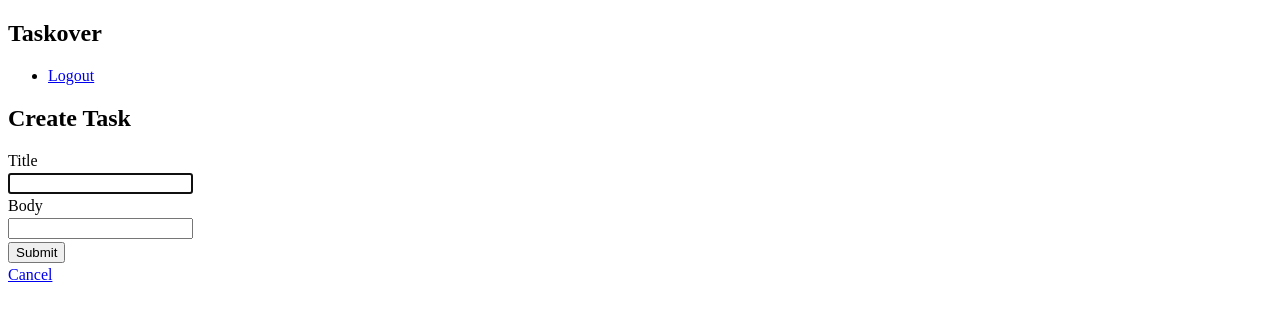
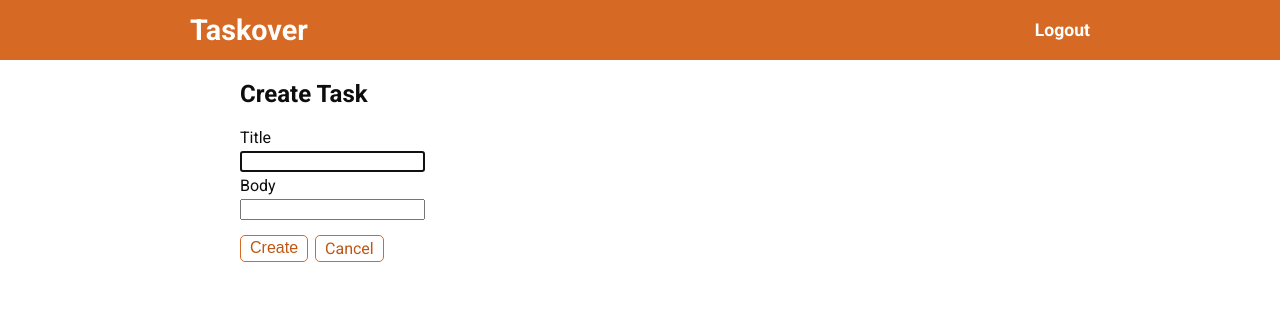
Before and after one commit to angelofallars/taskover, a Flask app: page /create in a window 1280 px wide. Shown: the top 321 px of the page. Run offline with Flask 2, Linux system fonts and the light colour scheme; the visitor is signed in with stand-in values (Sample User, id 1); data comes from the database, SQL or seed files in the repository; some libraries are stand-ins or nearby versions.

Commit message:
feat: add basic styling

```diff
--- a/taskover/routes.py
+++ b/taskover/routes.py
@@ -44,7 +44,7 @@ def index():
     else:
         tasks = {}
 
-    return render_template("index.html", tasks=tasks)
+    return render_template("index.html", tasks=tasks, css="index.css")
 
 
 @bp.route("/create", methods=("GET", "POST"))
--- a/taskover/static/css/styles.css
+++ b/taskover/static/css/styles.css
@@ -1,10 +1,105 @@
-form {
+@import url("https://fonts.googleapis.com/css2?family=Roboto:wght@400;500;700&display=swap");
+html, body {
+  margin: 0;
+  padding: 0;
+  font-family: "Roboto", sans-serif;
+}
+
+body {
+  min-width: 100%;
+  min-height: 100%;
+}
+
+a {
+  text-decoration: none;
+  color: #BF5612;
+}
+
+a:hover {
+  text-decoration: underline;
+}
+
+#container {
+  display: flex;
+  flex-direction: column;
+  align-items: center;
+  width: 100%;
+  height: 100%;
+  background-color: #FFFFFF;
+  color: #0D0D0D;
+}
+
+.nav {
+  width: 100%;
+  display: flex;
+  justify-content: center;
+  min-height: 60px;
+  color: #FFFFFF;
+  background-color: #D66A25;
+  font-weight: 700;
+}
+.nav__title {
+  font-size: 1.8em;
+}
+.nav__content {
+  width: 100%;
+  max-width: 900px;
+  display: flex;
+  justify-content: space-between;
+  align-items: center;
+  padding: 0 20px;
+}
+.nav__links {
+  font-size: 1.1em;
+  list-style-type: none;
+  display: flex;
+  gap: 12px;
+}
+.nav a {
+  color: #FFFFFF;
+}
+
+.content {
+  display: flex;
+  flex-direction: column;
+  max-width: 800px;
+  width: 95%;
+}
+
+.form {
   display: flex;
   flex-direction: column;
   align-items: flex-start;
-  gap: 3px;
+  gap: 15px;
+}
+.form__fields {
+  display: flex;
+  flex-direction: column;
+  gap: 4px;
+}
+.form__submission {
+  display: flex;
+  flex-direction: row;
+  gap: 7px;
+}
+.form__submission input, .form__submission a {
+  color: #BF5612;
+  background-color: transparent;
+  border: 1px solid #D66A25;
+  padding: 3px 9px;
+  border-radius: 5px;
+  font-size: 1em;
+  font-weight: 400;
+}
+.form__submission input:hover, .form__submission a:hover {
+  background-color: #D66A25;
+  color: #FFFFFF;
+  text-decoration: none;
 }
 
 .flash {
-  color: red;
+  color: #BF2212;
+  margin: 10px 0;
 }
+
+/*# sourceMappingURL=styles.css.map */
--- /dev/null
+++ b/taskover/static/sass/_base.scss
@@ -0,0 +1,114 @@
+@use 'color';
+
+@import url('https://fonts.googleapis.com/css2?family=Roboto:wght@400;500;700&display=swap');
+
+html, body {
+  margin: 0;
+  padding: 0;
+  font-family: "Roboto", sans-serif;
+}
+
+body {
+  min-width: 100%;
+  min-height: 100%;
+}
+
+a {
+  text-decoration: none;
+  color: color.$primary--dark;
+}
+
+a:hover {
+  text-decoration: underline;
+}
+
+#container {
+  display: flex;
+  flex-direction: column;
+  align-items: center;
+  width: 100%;
+  height: 100%;
+  background-color: color.$bg;
+  color: color.$fg;
+}
+
+.nav {
+  width: 100%;
+  display: flex;
+  justify-content: center;
+  min-height: 60px;
+  color: color.$bg;
+  background-color: color.$primary;
+  font-weight: 700;
+
+  &__title {
+    font-size: 1.8em;
+  }
+
+  &__content {
+    width: 100%;
+    max-width: 900px;
+    display: flex;
+    justify-content: space-between;
+    align-items: center;
+    padding: 0 20px;
+  }
+
+  &__links {
+    font-size: 1.1em;
+    list-style-type: none;
+    display: flex;
+    gap: 12px;
+  }
+
+  a {
+    color: color.$bg;
+  }
+}
+
+.content {
+  display: flex;
+  flex-direction: column;
+  max-width: 800px;
+  width: 95%;
+}
+
+.form {
+  display: flex;
+  flex-direction: column;
+  align-items: flex-start;
+  gap: 15px;
+
+  &__fields {
+    display: flex;
+    flex-direction: column;
+    gap: 4px;
+  }
+
+  &__submission {
+    display: flex;
+    flex-direction: row;
+    gap: 7px;
+
+    input, a {
+      color: color.$primary--dark;
+      background-color: transparent;
+      border: 1px solid color.$primary;
+      padding: 3px 9px;
+      border-radius: 5px;
+      font-size: 1em;
+      font-weight: 400;
+
+      &:hover {
+        background-color: color.$primary;
+        color: color.$bg;
+        text-decoration: none;
+      }
+    }
+  }
+}
+
+.flash {
+  color: color.$red;
+  margin: 10px 0;
+}
--- /dev/null
+++ b/taskover/static/sass/_color.scss
@@ -0,0 +1,6 @@
+$bg: #FFFFFF;
+$fg: #0D0D0D;
+$fg-light: #4D4D4D;
+$primary: #D66A25;
+$primary--dark: #BF5612;
+$red: #BF2212;
--- /dev/null
+++ b/taskover/static/sass/styles.scss
@@ -0,0 +1 @@
+@use 'base';
--- a/taskover/templates/base.html
+++ b/taskover/templates/base.html
@@ -5,15 +5,21 @@
   <meta charset="UTF-8">
   <title>{% block title %}{% endblock %} - Taskover</title>
   <meta name="viewport" content="width=device-width, initial-scale=1.0">
+  {% if css %}
+    <link rel="stylesheet" href="{{ url_for('static', filename='css/' + css) }}">
+  {% else %}
     <link rel="stylesheet" href="{{ url_for('static', filename='css/styles.css') }}">
+  {% endif %}
+  <script src="https://kit.fontawesome.com/86c060d6eb.js" crossorigin="anonymous"></script>
   <script src="/static/js/script.js" defer></script>
 </head>
 <body>
 
   <div id="container">
-    <nav>
-      <h1>Taskover</h1>
-      <ul>
+    <nav class="nav">
+      <div class="nav__content">
+        <div class="nav__title">Taskover</div>
+        <ul class="nav__links">
           {% if g.user %}
             <li><a href="{{ url_for('routes.logout') }}">Logout</a></li>
           {% else %}
@@ -21,6 +27,7 @@
             <li><a href="{{ url_for('routes.register') }}">Register</a></li>
           {% endif %}
         </ul>
+      </div>
     </nav>
 
     <div class="content">
--- a/taskover/templates/create.html
+++ b/taskover/templates/create.html
@@ -4,12 +4,17 @@
 {% block header %}Create Task{% endblock %}
 
 {% block content %}
-  <form method="post">
-    <label for="title">Title</label>
-    <input name="title" id="title" autofocus autocomplete=off type="text" required>
-    <label for="body">Body</label>
-    <input name="body" id="body" autocomplete=off type="text">
-    <input name="submit" type="submit">
-    <a href="{{ url_for("routes.index") }}">Cancel</a>
+  <form class="form" method="post">
+    <div class="form__fields">
+      <label for="title">Title</label>
+      <input name="title" id="title" autofocus autocomplete=off type="text" required>
+      <label for="body">Body</label>
+      <input name="body" id="body" autocomplete=off type="text">
+    </div>
+
+    <div class="form__submission">
+      <input name="submit" value="Create" type="submit">
+      <a href="{{ url_for("routes.index") }}">Cancel</a>
+    </div>
   </form>
 {% endblock %}
```
Also changed, not shown: taskover/static/sass/index.scss (added, +74 -0 lines), taskover/templates/index.html (+18 -6 lines), taskover/templates/login.html (+10 -6 lines), taskover/templates/register.html (+10 -6 lines), taskover/templates/update.html (+6 -1 lines), 3 other files. Lines whose indentation alone changed are shown as unchanged.
